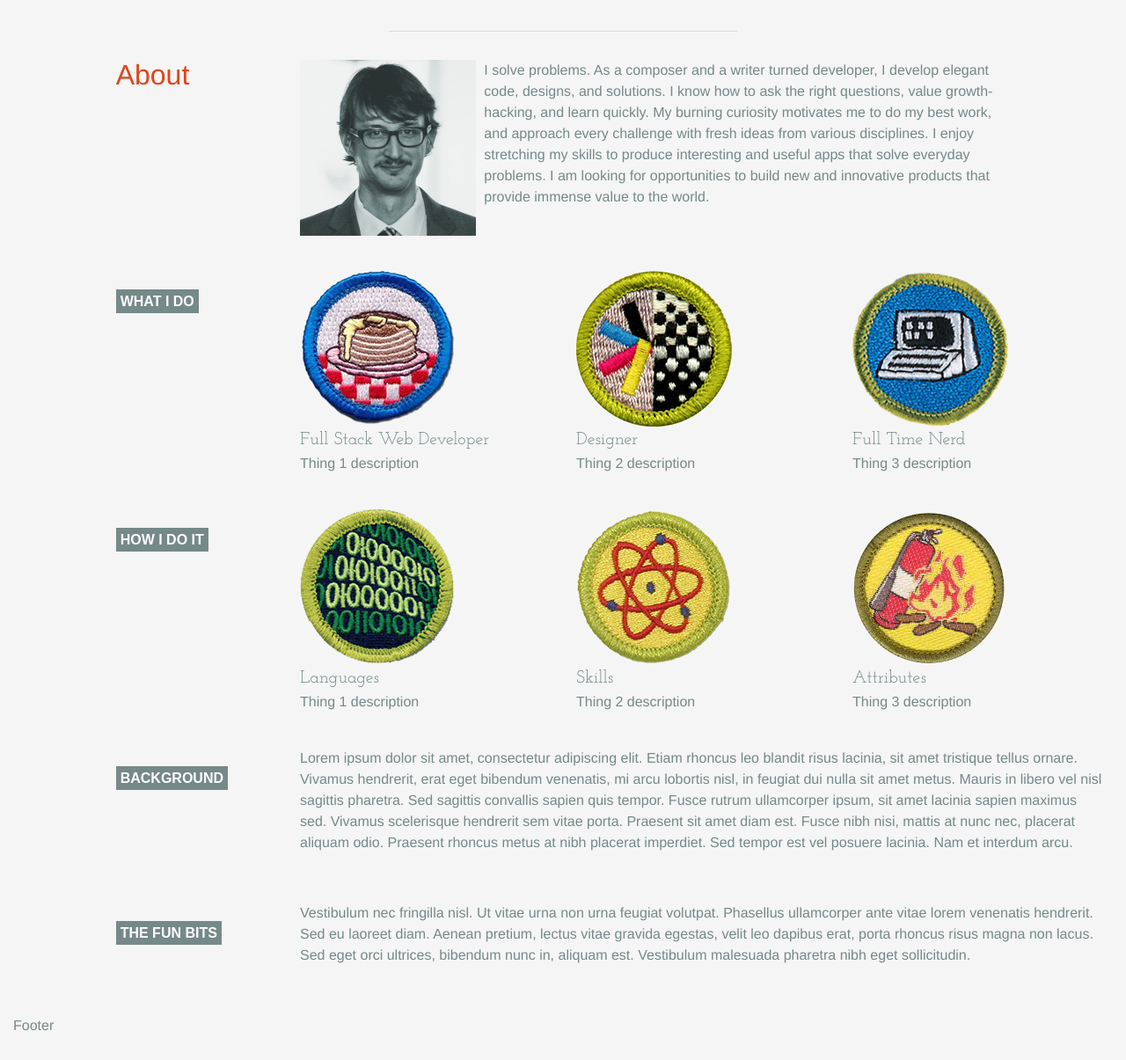
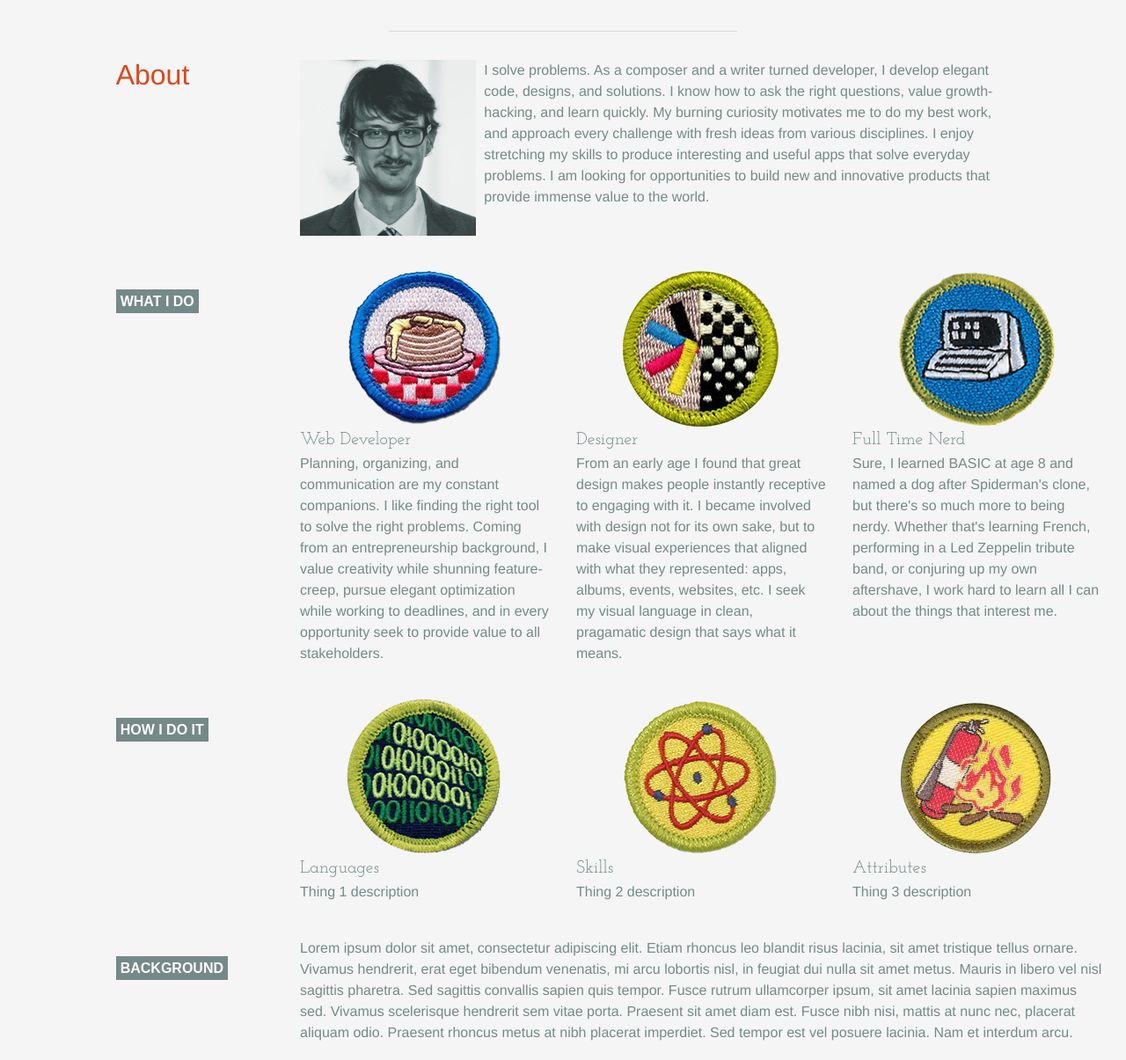
Before and after one commit to stephendidit/portfolio, a plain HTML site: page index.html in a window 1280 px wide. Shown: the part 3334-4539 px from the top of the page at 88% size. Before the commit the page ends 4512 px from the top, so only its background shows below. Drawn offline with nearby package versions, Linux system fonts and the light colour scheme; a web font is replaced by a local one.

Commit message:
Adds text for What I Do and centers merit badges

```diff
--- a/index.html
+++ b/index.html
@@ -197,27 +197,27 @@
                     <div class="col-md-2 col-md-offset-1"><h3><span>What I Do</span></h3>
                     </div>
                     <div class="col-md-3">
-                        <img class="img-fluid" src="images/fullstack.png">
+                        <img class="img-fluid center-block" src="images/fullstack.png">
                     </div>
                     <div class="col-md-3">
-                        <img class="img-fluid" src="images/graphicarts.png">
+                        <img class="img-fluid center-block" src="images/graphicarts.png">
                     </div>
                     <div class="col-md-3">
-                        <img class="img-fluid" src="images/computer.png">
+                        <img class="img-fluid center-block" src="images/computer.png">
                     </div>
 
-                    <div class="col-md-3 col-md-offset-3 lead">Full Stack Web Developer
+                    <div class="col-md-3 col-md-offset-3 lead">Web Developer
                     </div>
                     <div class="col-md-3 lead">Designer
                     </div>
                     <div class="col-md-3 lead">Full Time Nerd
                     </div>
 
-                    <div class="col-md-3 col-md-offset-3">Thing 1 description
+                    <div class="col-md-3 col-md-offset-3">Planning, organizing, and communication are my constant companions. I like finding the right tool to solve the right problems. Coming from an entrepreneurship background, I value creativity while shunning feature-creep, pursue elegant optimization while working to deadlines, and in every opportunity seek to provide value to all stakeholders.
                     </div>
-                    <div class="col-md-3">Thing 2 description
+                    <div class="col-md-3">From an early age I found that great design makes people instantly receptive to engaging with it. I became involved with design not for its own sake, but to make visual experiences that aligned with what they represented: apps, albums, events, websites, etc. I seek my visual language in clean, pragamatic design that says what it means.
                     </div>
-                    <div class="col-md-3">Thing 3 description
+                    <div class="col-md-3">Sure, I learned BASIC at age 8 and named a dog after Spiderman's clone, but there's so much more to being nerdy. Whether that's learning French, performing in a Led Zeppelin tribute band, or conjuring up my own aftershave, I work hard to learn all I can about the things that interest me.
                     </div>
                 </div>
 
@@ -225,13 +225,13 @@
                     <div class="col-md-2 col-md-offset-1"><h3><span>How I Do It</span></h3>
                     </div>
                     <div class="col-md-3">
-                        <img class="img-fluid" src="images/programming.png">
+                        <img class="img-fluid center-block" src="images/programming.png">
                     </div>
                     <div class="col-md-3">
-                        <img class="img-fluid" src="images/atomic.png">
+                        <img class="img-fluid center-block" src="images/atomic.png">
                     </div>
                     <div class="col-md-3">
-                        <img class="img-fluid" src="images/attributes.png">
+                        <img class="img-fluid center-block" src="images/attributes.png">
                     </div>
 
                     <div class="col-md-3 col-md-offset-3 lead">Languages
@@ -259,7 +259,7 @@
                     <div class="col-md-2 col-md-offset-1"><h3><span>The Fun Bits</span></h3>
                     </div>
                     <div class="col-md-9">
-                        <p>Vestibulum nec fringilla nisl. Ut vitae urna non urna feugiat volutpat. Phasellus ullamcorper ante vitae lorem venenatis hendrerit. Sed eu laoreet diam. Aenean pretium, lectus vitae gravida egestas, velit leo dapibus erat, porta rhoncus risus magna non lacus. Sed eget orci ultrices, bibendum nunc in, aliquam est. Vestibulum malesuada pharetra nibh eget sollicitudin.</p>
+                        <p>Full disclosure: the only merit badge I ever actually earned was in leatherworking. Vestibulum nec fringilla nisl. Ut vitae urna non urna feugiat volutpat. Phasellus ullamcorper ante vitae lorem venenatis hendrerit. Sed eu laoreet diam. Aenean pretium, lectus vitae gravida egestas, velit leo dapibus erat, porta rhoncus risus magna non lacus. Sed eget orci ultrices, bibendum nunc in, aliquam est. Vestibulum malesuada pharetra nibh eget sollicitudin.</p>
                     </div>
 
                 </div>
```
